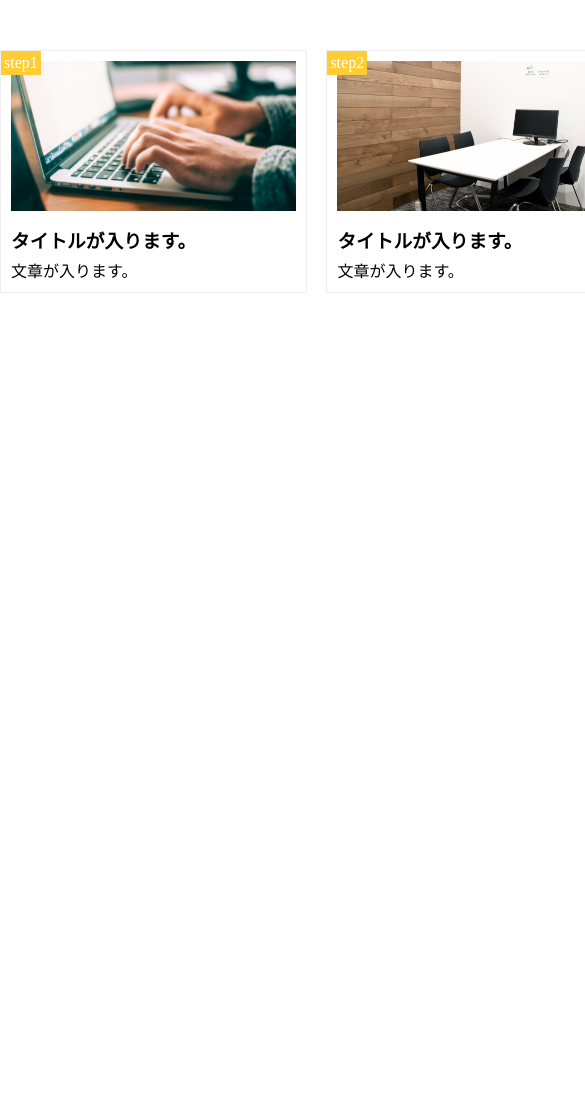
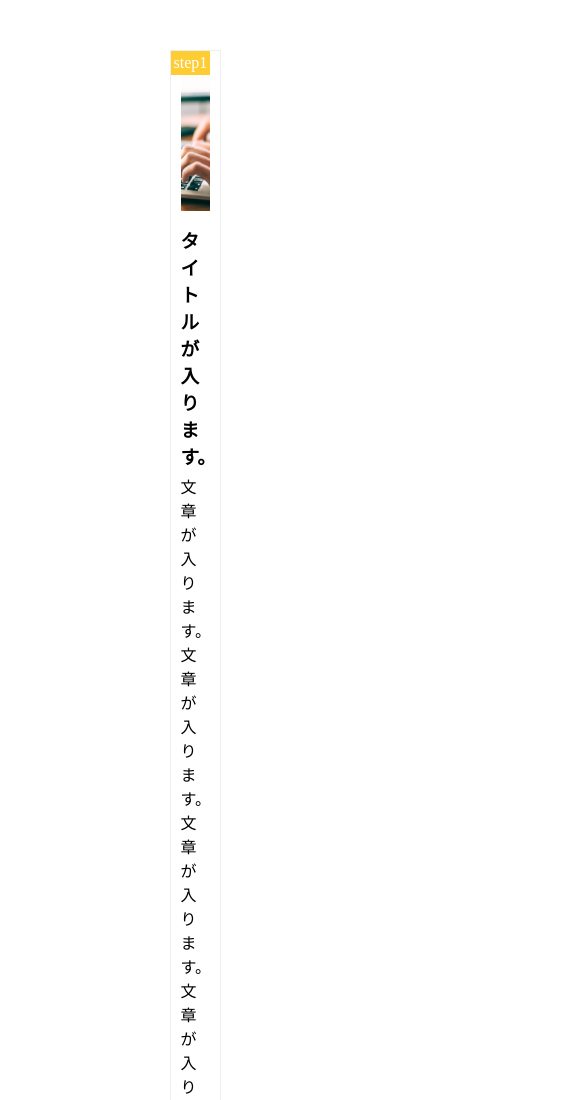
Before and after one commit to yamagisi0714/wcp1-9, a plain HTML site: page index.html in a window 390 px wide. Shown: the top 1100 px of the page, 585 px wide, since content can reach past the window. Before the commit the page ends 844 px from the top, so only its background shows below. Drawn offline with Linux system fonts and the light colour scheme.

Commit message:
[Finish]1-9

```diff
--- a/index.html
+++ b/index.html
@@ -3,7 +3,8 @@
 <head>
   <meta charset="UTF-8" />
   <link rel="stylesheet" href="style.css">
-  <title>課題wcp1-8</title>
+  <meta name="viewport" content="width=device-width,initial-scale=1.0">
+  <title>課題wcp1-9</title>
 </head>
 <body>
 	<main class="main clearfix">
@@ -11,21 +12,21 @@
 			<div class="box-img1"></div>
 			<span class="num">step1</span>
 			<h3 class="box-title">タイトルが入ります。</h3>
-			<p class="box-text">文章が入ります。</p>
+			<p class="box-text">文章が入ります。文章が入ります。文章が入ります。文章が入ります。文章が入ります。文章が入ります。文章が入ります。文章が入ります。文章が入ります。</p>
 		</div>
 
 		<div class="box">
 			<div class="box-img2"></div>
 			<span class="num">step2</span>
 			<h3 class="box-title">タイトルが入ります。</h3>
-			<p class="box-text">文章が入ります。</p>
+			<p class="box-text">文章が入ります。文章が入ります。文章が入ります。文章が入ります。文章が入ります。文章が入ります。文章が入ります。文章が入ります。文章が入ります。</p>
 		</div>
 
 		<div class="box">
 			<div class="box-img3"></div>
 			<span class="num">step3</span>
 			<h3 class="box-title">タイトルが入ります。</h3>
-			<p class="box-text">文章が入ります。</p>
+			<p class="box-text">文章が入ります。文章が入ります。文章が入ります。文章が入ります。文章が入ります。文章が入ります。文章が入ります。文章が入ります。文章が入ります。</p>
 		</div>
 	</main>
 </body>
--- a/style.css
+++ b/style.css
@@ -52,3 +52,15 @@
 .box-title {
 	margin: 15px 0 5px;
 }
+@media screen and (max-width: 768px) {
+	.main{
+		width: 90%;
+		margin: 50px auto;
+		padding: 0 150px;
+	}
+	.box {
+		width: 100%;
+		float: none;
+		margin-bottom: 20px;
+	}
+}
```
